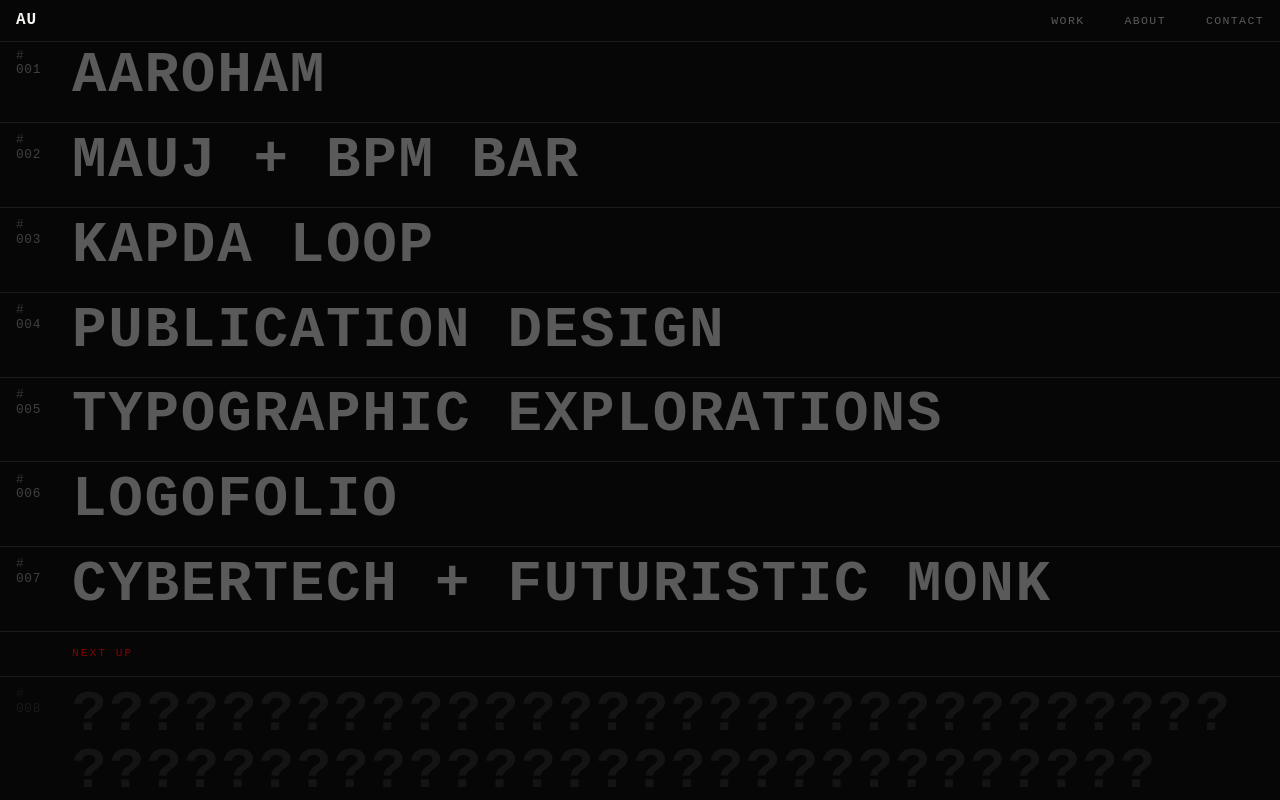
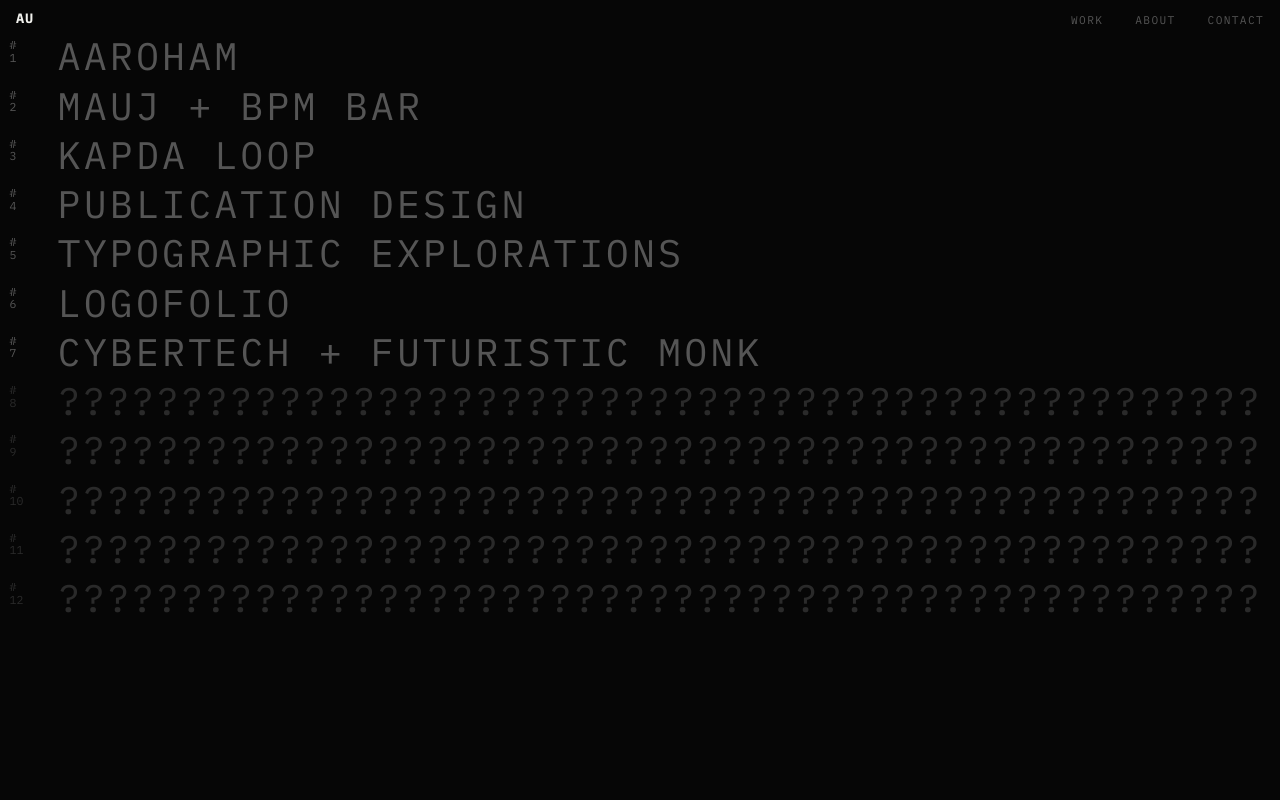
Before and after one commit to arhatgupta/portfolio, a React (Vite) app: page / in a window 1280 px wide. Shown: the top 800 px of the page. Built offline with nearby package versions, Linux system fonts and the light colour scheme.

Commit message:
fix: archive typography, numbering, and future project hover

```diff
--- a/src/components/Archive.jsx
+++ b/src/components/Archive.jsx
@@ -1,16 +1,27 @@
+import { useState } from "react";
 import { Link } from "react-router-dom";
 import projects from "../data/projects";
 
-// How many ? chars to fill the title area
-const FUTURE_MASK = "?".repeat(60);
+/*
+  Question mark string:
+  Must fill the full visual width of the title area.
+  At 3vw font-size on a 1440px screen, title area ≈ 1380px wide.
+  Each '?' glyph in IBM Plex Mono at that size ≈ ~25px → ~55 chars fills it.
+  We use 60 to be safe — overflow:hidden clips excess.
+*/
+const QMARKS = "?".repeat(60);
 
 export default function Archive() {
   const real   = projects.filter((p) => !p.future);
   const future = projects.filter((p) =>  p.future);
 
+  // Track hover over the entire future region
+  const [futureHovered, setFutureHovered] = useState(false);
+
   return (
     <main className="archive">
-      {/* ── Real projects ──────────────────────────── */}
+
+      {/* ── Real projects ──────────────────────────────────── */}
       {real.map((project) => (
         <Link
           key={project.id}
@@ -22,12 +33,22 @@ export default function Archive() {
         </Link>
       ))}
 
-      {/* ── NEXT UP label ──────────────────────────── */}
+      {/* ── Future region ──────────────────────────────────── */}
       {future.length > 0 && (
-        <div className="archive__next-up">NEXT UP</div>
-      )}
+        <div
+          className="archive__future-region"
+          onMouseEnter={() => setFutureHovered(true)}
+          onMouseLeave={() => setFutureHovered(false)}
+        >
+          {/*
+            NEXT UP: absolutely positioned inside region.
+            Visible only while region is hovered.
+            CSS handles the opacity transition via
+            .archive__future-region:hover .archive__next-up
+            (pure CSS — no JS state needed for the label itself)
+          */}
+          <span className="archive__next-up">NEXT UP</span>
 
-      {/* ── Future projects ────────────────────────── */}
           {future.map((project) => (
             <div
               key={project.id}
@@ -35,20 +56,27 @@ export default function Archive() {
             >
               <NumCell id={project.id} />
               <span className="archive__title archive__title--future">
-            {FUTURE_MASK}
+                {QMARKS}
               </span>
             </div>
           ))}
+        </div>
+      )}
+
     </main>
   );
 }
 
+/* ── Number cell ────────────────────────────────────────────
+   Renders:
+     #
+     1        ← bare integer, NOT zero-padded
+*/
 function NumCell({ id }) {
-  const padded = String(id).padStart(3, "0");
   return (
     <div className="archive__num">
       <span className="archive__hash">#</span>
-      <span className="archive__id">{padded}</span>
+      <span className="archive__id">{id}</span>
     </div>
   );
 }
--- a/src/pages/Home.jsx
+++ b/src/pages/Home.jsx
@@ -1,5 +1,2 @@
 import Archive from "../components/Archive";
-
-export default function Home() {
-  return <Archive />;
-}
+export default function Home() { return <Archive />; }
--- a/src/pages/ProjectPage.jsx
+++ b/src/pages/ProjectPage.jsx
@@ -3,12 +3,11 @@ import { useParams, Link, Navigate } from "react-router-dom";
 import projects from "../data/projects";
 
 export default function ProjectPage() {
-  const { slug } = useParams();
-  const project  = projects.find((p) => !p.future && p.slug === slug);
-
-  const realProjects  = projects.filter((p) => !p.future);
-  const currentIndex  = realProjects.findIndex((p) => p.slug === slug);
-  const nextProject   = realProjects[(currentIndex + 1) % realProjects.length];
+  const { slug }   = useParams();
+  const real       = projects.filter((p) => !p.future);
+  const project    = real.find((p) => p.slug === slug);
+  const idx        = real.findIndex((p) => p.slug === slug);
+  const next       = real[(idx + 1) % real.length];
 
   useEffect(() => { window.scrollTo(0, 0); }, [slug]);
 
@@ -18,13 +17,9 @@ export default function ProjectPage() {
     <main className="project">
       <Link to="/" className="project__back">← Archive</Link>
 
-      <p className="project__num">
-        #{String(project.id).padStart(3, "0")}
-      </p>
-
+      <p className="project__num">#{project.id}</p>
       <h1 className="project__title">{project.title}</h1>
 
-      {/* Meta */}
       <div className="project__meta">
         <div className="project__meta-item">
           <span className="project__meta-label">Category</span>
@@ -37,44 +32,35 @@ export default function ProjectPage() {
         {project.tags && (
           <div className="project__meta-item">
             <span className="project__meta-label">Tags</span>
-            <span className="project__meta-value">
-              {project.tags.join(" · ")}
-            </span>
+            <span className="project__meta-value">{project.tags.join(" · ")}</span>
           </div>
         )}
       </div>
 
-      {/* Description */}
       <p className="project__desc">{project.description}</p>
 
-      {/* Cover */}
       <div className="project__cover">
         {project.cover
           ? <img src={project.cover} alt={project.title} />
-          : <span>{String(project.id).padStart(3, "0")} — {project.title}</span>
+          : <span>{String(project.id).padStart(3,"0")} — {project.title}</span>
         }
       </div>
 
-      {/* Sub-projects */}
       {project.subProjects && (
         <>
           <p className="project__sub-label">Included Works</p>
           <ul className="project__sub-list">
-            {project.subProjects.map((sub) => (
-              <li key={sub} className="project__sub-item">{sub}</li>
+            {project.subProjects.map((s) => (
+              <li key={s} className="project__sub-item">{s}</li>
             ))}
           </ul>
         </>
       )}
 
-      {/* Next project nav */}
       <div className="project__nav">
         <span className="project__nav-label">Next Project</span>
-        <Link
-          to={`/project/${nextProject.slug}`}
-          className="project__nav-link"
-        >
-          {nextProject.title} →
+        <Link to={`/project/${next.slug}`} className="project__nav-link">
+          {next.title} →
         </Link>
       </div>
     </main>
--- a/src/styles/archive.css
+++ b/src/styles/archive.css
@@ -8,33 +8,34 @@
   display: flex;
   align-items: center;
   justify-content: space-between;
-  padding: 0.6rem 1rem;
+  padding: 0.5rem 1rem;
   background: var(--black);
-  border-bottom: var(--row-border);
   z-index: 200;
   user-select: none;
 }
 
 .nav__logo {
-  font-size: 1rem;
-  font-weight: bold;
-  letter-spacing: 0.05em;
+  font-size: 0.85rem;
+  font-weight: 700;
+  letter-spacing: 0.06em;
   text-transform: uppercase;
   color: var(--white);
+  font-family: var(--font);
 }
 
 .nav__links {
   display: flex;
-  gap: 2.5rem;
+  gap: 2rem;
   list-style: none;
 }
 
 .nav__links a {
-  font-size: 0.72rem;
+  font-size: 0.7rem;
   letter-spacing: 0.12em;
   text-transform: uppercase;
   color: var(--grey);
-  transition: color 0.2s ease;
+  font-family: var(--font);
+  transition: color 0.15s ease;
 }
 
 .nav__links a:hover { color: var(--white); }
@@ -43,103 +44,178 @@
    ARCHIVE WRAPPER
 ════════════════════════════════════════════════════════════ */
 .archive {
-  padding-top: 2.4rem; /* nav height */
-  padding-bottom: 6rem;
+  /* push below fixed nav — nav is ~2rem tall */
+  padding-top: 2rem;
+  padding-bottom: 8rem;
 }
 
 /* ════════════════════════════════════════════════════════════
-   ARCHIVE ROW  (real project)
+   ARCHIVE ROW — real project
 ════════════════════════════════════════════════════════════ */
 .archive__row {
-  display: grid;
-  /* col 1: "#\n001", col 2: title */
-  grid-template-columns: var(--num-w) 1fr;
-  align-items: start;
-  padding: var(--row-pad);
-  border-bottom: var(--row-border);
+  display: flex;
+  flex-direction: row;
+  align-items: flex-start;
+
+  /* horizontal padding matches left-edge of number column */
+  padding: var(--row-pad-v) 0;
+  padding-left: 0.6rem;
+  padding-right: 1rem;
+
   cursor: pointer;
   text-decoration: none;
+
+  /* default: grey */
   color: var(--grey);
-  transition: color 0.15s ease, background 0.15s ease;
-  padding-left: 1rem;
-  padding-right: 1rem;
+  transition: color 0.12s ease;
 }
 
 .archive__row:hover {
   color: var(--white);
 }
 
-/* number cell — stacks # on top of 001 */
+/* ─── Number cell ───────────────────────────────────────── */
 .archive__num {
   display: flex;
   flex-direction: column;
   align-items: flex-start;
-  line-height: 1;
-  padding-top: 0.15rem;
+  justify-content: flex-start;
+
+  /* fixed narrow column */
+  width: var(--num-w);
+  min-width: var(--num-w);
   flex-shrink: 0;
-  width: var(--num-w);
+
+  /* vertically align with cap-height of title */
+  padding-top: 0.18em;
+
+  line-height: 1.15;
 }
 
 .archive__hash {
-  font-size: clamp(0.65rem, 1.1vw, 0.8rem);
+  /* # symbol — same size as number */
+  font-size: clamp(0.6rem, 0.9vw, 0.75rem);
+  font-weight: 400;
   color: inherit;
-  opacity: 0.55;
   line-height: 1;
+  letter-spacing: 0;
 }
 
 .archive__id {
-  font-size: clamp(0.65rem, 1.1vw, 0.8rem);
+  /* bare integer: 1, 2, 3 … not 001 */
+  font-size: clamp(0.6rem, 0.9vw, 0.75rem);
+  font-weight: 400;
   color: inherit;
-  opacity: 0.7;
-  line-height: 1.3;
-  letter-spacing: 0.05em;
+  line-height: 1.2;
+  letter-spacing: 0;
 }
 
-/* title cell */
+/* ─── Title cell ────────────────────────────────────────── */
 .archive__title {
-  font-size: clamp(1.4rem, 4.5vw, 3.8rem);
-  font-weight: bold;
-  letter-spacing: 0.03em;
+  /*
+    Key measurement from screenshot:
+    Each row title is roughly 10-11% of viewport height.
+    At 1080px viewport that's ~108px ≈ 6.75rem.
+    But the reference screenshot is cropped/zoomed,
+    actual MSCHF title size is closer to 3-3.5vw.
+  */
+  font-size: clamp(1rem, 3vw, 2.5rem);
+  font-weight: 400;
+  font-family: var(--font);
+  letter-spacing: 0.08em;
   text-transform: uppercase;
-  line-height: 1;
+  line-height: 1.05;
   color: inherit;
   word-break: break-word;
-  padding-top: 0;
-  padding-bottom: 0.15em;
 }
 
 /* ════════════════════════════════════════════════════════════
-   NEXT UP LABEL
+   FUTURE PROJECT REGION
 ════════════════════════════════════════════════════════════ */
+
+/*
+  Container wraps ALL future rows.
+  Position: relative so NEXT UP label can be absolute inside.
+*/
+.archive__future-region {
+  position: relative;
+}
+
+/* NEXT UP label — hidden by default, shown on hover of region */
 .archive__next-up {
-  font-size: 0.7rem;
-  letter-spacing: 0.18em;
+  position: absolute;
+
+  /*
+    In reference: NEXT UP floats at ~mid-height of first
+    future row, right of center horizontally.
+    We position it top-right of the region.
+  */
+  top: 0.6em;
+  right: 1.2rem;
+
+  font-size: 0.65rem;
+  font-weight: 700;
+  letter-spacing: 0.2em;
   text-transform: uppercase;
-  color: #8b0000;
-  padding: 0.9rem 1rem 0.9rem calc(var(--num-w) + 1rem);
-  border-bottom: var(--row-border);
-  user-select: none;
+  color: var(--red);
+  font-family: var(--font);
+  pointer-events: none;
+
+  opacity: 0;
+  transition: opacity 0.2s ease;
+  z-index: 10;
+}
+
+/* Show NEXT UP when hovering the future region */
+.archive__future-region:hover .archive__next-up {
+  opacity: 1;
+}
+
+/* ─── Future row ────────────────────────────────────────── */
+.archive__row--future {
+  cursor: default;
+  /* slightly darker than normal grey */
+  color: var(--grey-future);
+}
+
+/* Future rows do NOT change on hover */
+.archive__row--future:hover {
+  color: var(--grey-future);
+}
+
+/* Question mark title */
+.archive__title--future {
+  /*
+    Reference: question marks fill full width,
+    same size as real titles, very dark grey.
+    letter-spacing tight.
+  */
+  font-size: clamp(1rem, 3vw, 2.5rem);
+  font-weight: 400;
+  letter-spacing: 0.04em;
+  color: var(--grey-future);
+  /*
+    The dotted/pixelated look in the screenshot is the actual
+    font rendering at small size on dark bg — no filter needed.
+  */
+  white-space: nowrap;
+  overflow: hidden;
+
+  /* Ensure it fills the row width */
+  flex: 1;
 }
 
 /* ════════════════════════════════════════════════════════════
-   FUTURE ROW
+   FADE IN
 ════════════════════════════════════════════════════════════ */
-.archive__row--future {
-  cursor: default;
-  color: var(--grey-future);
+@keyframes fadeIn {
+  from { opacity: 0; }
+  to   { opacity: 1; }
 }
 
-.archive__row--future:hover {
-  color: var(--grey-future);
-  background: transparent;
-}
-
-.archive__title--future {
-  color: var(--grey-future);
-  letter-spacing: 0.05em;
-  /* dotted question marks like screenshot */
-  opacity: 0.55;
-}
+.archive  { animation: fadeIn 0.35s ease forwards; }
+.project  { animation: fadeIn 0.35s ease forwards; }
+.about    { animation: fadeIn 0.35s ease forwards; }
 
 /* ════════════════════════════════════════════════════════════
    PROJECT PAGE
@@ -152,72 +228,77 @@
 .project__back {
   display: inline-flex;
   align-items: center;
-  gap: 0.6rem;
-  font-size: 0.7rem;
+  gap: 0.5rem;
+  font-size: 0.65rem;
   letter-spacing: 0.18em;
   text-transform: uppercase;
   color: var(--grey);
   margin-bottom: 3rem;
-  transition: color 0.2s ease;
+  transition: color 0.15s ease;
+  font-family: var(--font);
 }
-
 .project__back:hover { color: var(--white); }
 
 .project__num {
-  font-size: 0.75rem;
+  font-size: 0.65rem;
   letter-spacing: 0.18em;
   color: var(--grey);
-  margin-bottom: 0.4rem;
+  margin-bottom: 0.3rem;
   text-transform: uppercase;
+  font-family: var(--font);
 }
 
 .project__title {
-  font-size: clamp(2rem, 7vw, 5.5rem);
-  font-weight: bold;
-  letter-spacing: 0.02em;
+  font-size: clamp(1.8rem, 6vw, 4.5rem);
+  font-weight: 700;
+  letter-spacing: 0.05em;
   text-transform: uppercase;
-  line-height: 0.92;
+  line-height: 0.95;
   color: var(--white);
-  margin-bottom: 2.5rem;
-  border-bottom: var(--row-border);
-  padding-bottom: 2rem;
+  margin-bottom: 2rem;
+  border-bottom: 1px solid var(--grey-dim);
+  padding-bottom: 1.5rem;
+  font-family: var(--font);
 }
 
 .project__meta {
   display: flex;
-  gap: 3rem;
-  margin-bottom: 2.5rem;
+  gap: 2.5rem;
+  margin-bottom: 2rem;
   flex-wrap: wrap;
 }
 
 .project__meta-item {
   display: flex;
   flex-direction: column;
-  gap: 0.3rem;
+  gap: 0.25rem;
 }
 
 .project__meta-label {
-  font-size: 0.65rem;
+  font-size: 0.6rem;
   letter-spacing: 0.2em;
   text-transform: uppercase;
   color: var(--grey);
+  font-family: var(--font);
 }
 
 .project__meta-value {
-  font-size: 0.75rem;
-  letter-spacing: 0.1em;
+  font-size: 0.7rem;
+  letter-spacing: 0.08em;
   text-transform: uppercase;
   color: var(--white);
+  font-family: var(--font);
 }
 
 .project__desc {
-  font-size: clamp(0.8rem, 1.4vw, 1rem);
+  font-size: clamp(0.75rem, 1.3vw, 0.9rem);
   line-height: 1.9;
   color: var(--grey);
-  max-width: 60ch;
-  margin-bottom: 3rem;
-  border-bottom: var(--row-border);
-  padding-bottom: 2.5rem;
+  max-width: 58ch;
+  margin-bottom: 2.5rem;
+  border-bottom: 1px solid var(--grey-dim);
+  padding-bottom: 2rem;
+  font-family: var(--font);
 }
 
 .project__cover {
@@ -227,12 +308,14 @@
   display: flex;
   align-items: center;
   justify-content: center;
-  font-size: 0.7rem;
+  font-size: 0.65rem;
   letter-spacing: 0.2em;
   text-transform: uppercase;
   color: var(--grey-mid);
-  margin-bottom: 3rem;
-  border-bottom: var(--row-border);
+  margin-bottom: 2.5rem;
+  border-bottom: 1px solid var(--grey-dim);
+  font-family: var(--font);
+  overflow: hidden;
 }
 
 .project__cover img {
@@ -242,34 +325,36 @@
 }
 
 .project__sub-label {
-  font-size: 0.65rem;
+  font-size: 0.6rem;
   letter-spacing: 0.2em;
   text-transform: uppercase;
   color: var(--grey);
-  margin-bottom: 1rem;
+  margin-bottom: 0.8rem;
+  font-family: var(--font);
 }
 
 .project__sub-list {
   list-style: none;
-  margin-bottom: 3rem;
-  border-bottom: var(--row-border);
-  padding-bottom: 2rem;
+  margin-bottom: 2.5rem;
+  border-bottom: 1px solid var(--grey-dim);
+  padding-bottom: 1.5rem;
 }
 
 .project__sub-item {
-  font-size: clamp(1rem, 2.5vw, 1.6rem);
-  font-weight: bold;
-  letter-spacing: 0.04em;
+  font-size: clamp(0.9rem, 2vw, 1.4rem);
+  font-weight: 700;
+  letter-spacing: 0.06em;
   text-transform: uppercase;
   color: var(--grey);
-  padding: 0.6rem 0;
-  border-top: var(--row-border);
-  transition: color 0.2s ease, padding-left 0.25s var(--ease);
+  padding: 0.5rem 0;
+  border-top: 1px solid var(--grey-dim);
+  transition: color 0.15s ease, padding-left 0.2s var(--ease);
+  font-family: var(--font);
 }
 
 .project__sub-item:hover {
   color: var(--white);
-  padding-left: 0.6rem;
+  padding-left: 0.5rem;
 }
 
 .project__nav {
@@ -280,21 +365,22 @@
 }
 
 .project__nav-label {
-  font-size: 0.65rem;
+  font-size: 0.6rem;
   letter-spacing: 0.2em;
   text-transform: uppercase;
   color: var(--grey);
+  font-family: var(--font);
 }
 
 .project__nav-link {
-  font-size: clamp(0.8rem, 1.8vw, 1.1rem);
-  font-weight: bold;
+  font-size: clamp(0.75rem, 1.5vw, 1rem);
+  font-weight: 700;
   letter-spacing: 0.06em;
   text-transform: uppercase;
   color: var(--grey);
-  transition: color 0.2s ease;
+  transition: color 0.15s ease;
+  font-family: var(--font);
 }
-
 .project__nav-link:hover { color: var(--white); }
 
 /* ════════════════════════════════════════════════════════════
@@ -302,112 +388,113 @@
 ════════════════════════════════════════════════════════════ */
 .about {
   padding: 2.4rem 1rem 6rem;
-  max-width: 700px;
+  max-width: 680px;
 }
 
+.about__back {
+  display: inline-flex;
+  align-items: center;
+  gap: 0.5rem;
+  font-size: 0.65rem;
+  letter-spacing: 0.18em;
+  text-transform: uppercase;
+  color: var(--grey);
+  margin-bottom: 3rem;
+  transition: color 0.15s ease;
+  font-family: var(--font);
+}
+.about__back:hover { color: var(--white); }
+
 .about__title {
-  font-size: clamp(2rem, 6vw, 4.5rem);
-  font-weight: bold;
-  letter-spacing: 0.02em;
+  font-size: clamp(1.8rem, 5.5vw, 4rem);
+  font-weight: 700;
+  letter-spacing: 0.04em;
   text-transform: uppercase;
-  line-height: 0.92;
+  line-height: 0.95;
   color: var(--white);
-  margin-bottom: 2.5rem;
-  border-bottom: var(--row-border);
-  padding-bottom: 1.5rem;
+  margin-bottom: 2rem;
+  border-bottom: 1px solid var(--grey-dim);
+  padding-bottom: 1.2rem;
+  font-family: var(--font);
 }
 
 .about__bio {
-  font-size: clamp(0.8rem, 1.4vw, 1rem);
+  font-size: clamp(0.72rem, 1.2vw, 0.88rem);
   line-height: 1.9;
   color: var(--grey);
-  max-width: 58ch;
-  margin-bottom: 3rem;
-  border-bottom: var(--row-border);
-  padding-bottom: 2rem;
+  max-width: 56ch;
+  margin-bottom: 2.5rem;
+  border-bottom: 1px solid var(--grey-dim);
+  padding-bottom: 1.8rem;
+  font-family: var(--font);
 }
 
 .about__section-label {
-  font-size: 0.65rem;
+  font-size: 0.6rem;
   letter-spacing: 0.22em;
   text-transform: uppercase;
   color: var(--grey);
-  margin-bottom: 1rem;
+  margin-bottom: 0.7rem;
+  font-family: var(--font);
 }
 
 .about__list {
   list-style: none;
-  margin-bottom: 3rem;
-  border-bottom: var(--row-border);
-  padding-bottom: 1.5rem;
+  margin-bottom: 2.5rem;
+  border-bottom: 1px solid var(--grey-dim);
+  padding-bottom: 1.2rem;
 }
 
 .about__list li {
-  font-size: clamp(0.75rem, 1.3vw, 0.9rem);
-  letter-spacing: 0.06em;
+  font-size: clamp(0.7rem, 1.1vw, 0.82rem);
+  letter-spacing: 0.08em;
   text-transform: uppercase;
   color: var(--grey);
-  padding: 0.55rem 0;
-  border-top: var(--row-border);
-  transition: color 0.2s ease;
+  padding: 0.45rem 0;
+  border-top: 1px solid var(--grey-dim);
+  transition: color 0.15s ease;
+  font-family: var(--font);
 }
-
 .about__list li:hover { color: var(--white); }
 
 .about__contact-heading {
-  font-size: clamp(1.2rem, 3vw, 2.2rem);
-  font-weight: bold;
-  letter-spacing: 0.02em;
+  font-size: clamp(1.1rem, 2.5vw, 1.8rem);
+  font-weight: 700;
+  letter-spacing: 0.04em;
   text-transform: uppercase;
   color: var(--white);
-  margin-bottom: 1.5rem;
+  margin-bottom: 1.2rem;
+  font-family: var(--font);
 }
 
 .about__contact-links {
   display: flex;
   flex-direction: column;
-  gap: 0.5rem;
+  gap: 0.4rem;
 }
 
 .about__contact-link {
-  font-size: 0.75rem;
-  letter-spacing: 0.14em;
+  font-size: 0.7rem;
+  letter-spacing: 0.12em;
   text-transform: uppercase;
   color: var(--grey);
-  transition: color 0.2s ease;
+  transition: color 0.15s ease;
+  font-family: var(--font);
 }
-
 .about__contact-link:hover { color: var(--white); }
-
-/* ════════════════════════════════════════════════════════════
-   FADE IN ANIMATION
-════════════════════════════════════════════════════════════ */
-@keyframes fadeIn {
-  from { opacity: 0; }
-  to   { opacity: 1; }
-}
-
-.archive,
-.project,
-.about {
-  animation: fadeIn 0.4s ease forwards;
-}
 
 /* ════════════════════════════════════════════════════════════
    RESPONSIVE
 ════════════════════════════════════════════════════════════ */
 @media (max-width: 600px) {
-  :root {
-    --num-w: 2.8rem;
-  }
+  :root { --num-w: 2.4rem; }
 
-  .nav { padding: 0.55rem 0.75rem; }
-  .nav__links { gap: 1.5rem; }
-  .nav__links a { font-size: 0.65rem; }
+  .nav { padding: 0.45rem 0.75rem; }
+  .nav__links { gap: 1.2rem; }
 
-  .archive__row { padding-left: 0.75rem; padding-right: 0.75rem; }
-  .archive__next-up { padding-left: calc(var(--num-w) + 0.75rem); }
+  .archive__row { padding-left: 0.5rem; }
+  .archive__next-up { right: 0.75rem; }
 
-  .project { padding: 2.4rem 0.75rem 5rem; }
-  .about   { padding: 2.4rem 0.75rem 5rem; }
+  .project { padding: 2.2rem 0.75rem 4rem; }
+  .about   { padding: 2.2rem 0.75rem 4rem; }
 }
--- a/src/styles/global.css
+++ b/src/styles/global.css
@@ -1,3 +1,5 @@
+@import url('https://fonts.googleapis.com/css2?family=IBM+Plex+Mono:wght@400;700&display=swap');
+
 /* ─── RESET ──────────────────────────────────────────────── */
 *, *::before, *::after {
   margin: 0;
@@ -13,22 +15,21 @@ html {
 
 /* ─── TOKENS ─────────────────────────────────────────────── */
 :root {
-  --black:       #060606;
-  --white:       #f4f4f0;
-  --grey:        #5a5a5a;
-  --grey-mid:    #3a3a3a;
-  --grey-dim:    #1e1e1e;
-  --grey-future: #222222;
+  --black:        #060606;
+  --white:        #f0f0ec;
+  --grey:         #555555;
+  --grey-mid:     #333333;
+  --grey-dim:     #1e1e1e;
+  --grey-future:  #2a2a2a;
+  --red:          #cc1111;
 
-  /* exact monospace used by MSCHF — Courier-style bitmap mono */
-  --font: 'Courier New', 'Courier', monospace;
+  --font:         'IBM Plex Mono', 'Courier New', monospace;
 
-  /* archive row sizing */
-  --num-w:    3.5rem;   /* fixed width for number column */
-  --row-pad:  0.55rem 0;
-  --row-border: 1px solid #1c1c1c;
+  /* number column — narrow fixed width */
+  --num-w:        3rem;
+  --row-pad-v:    0.28em;
 
-  --ease: cubic-bezier(0.16, 1, 0.3, 1);
+  --ease:         cubic-bezier(0.16, 1, 0.3, 1);
 }
 
 /* ─── BASE ───────────────────────────────────────────────── */
@@ -37,8 +38,9 @@ body {
   color: var(--white);
   font-family: var(--font);
   font-size: 1rem;
-  line-height: 1.35;
+  line-height: 1.25;
   -webkit-font-smoothing: antialiased;
+  -moz-osx-font-smoothing: grayscale;
   cursor: default;
 }
 
```
Also changed, not shown: src/App.jsx (+6 -6 lines), src/pages/About.jsx (+8 -40 lines). Lines whose indentation alone changed are shown as unchanged.
